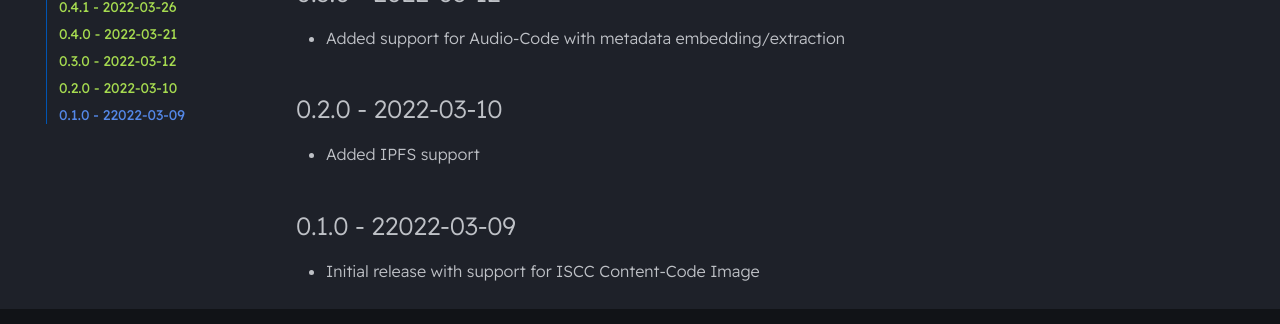
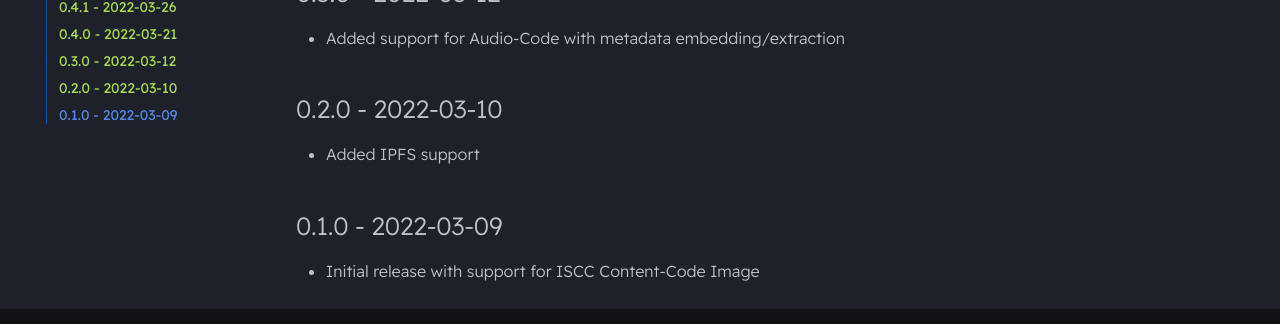
Before and after one commit to iscc/iscc-sdk, an MkDocs documentation site: the page built from docs/changelog.md, in a window 1280 px wide and 900 px high, scrolled down 3088 px. Shown: the part 526-850 px from the top of the window. Built offline with MkDocs 1.6.1 and Material for MkDocs 9.7.7, drawn with Linux system fonts in a browser that asks for light colours; comment, search, counter and statistics services are not loaded.

```diff
--- a/docs/changelog.md
+++ b/docs/changelog.md
@@ -97,5 +97,5 @@
 ## 0.2.0 - 2022-03-10
 - Added IPFS support
 
-## 0.1.0 - 22022-03-09
+## 0.1.0 - 2022-03-09
 - Initial release with support for ISCC Content-Code Image
--- a/pyproject.toml
+++ b/pyproject.toml
@@ -50,7 +50,7 @@ jmespath = "^1.0"
 Pillow = "^9.0"
 pytaglib-wheel = "^1.5"
 numpy = "^1.22"
-pymupdf = "1.21"
+pymupdf = "^1.21"
 ebookmeta = "^1.2"
 python-docx = "^0.8"
 
@@ -58,12 +58,12 @@ python-docx = "^0.8"
 [tool.poetry.dev-dependencies]
 pytest = "^7.0"
 black = "^22.1"
-coverage = "^6.3"
+coverage = "^7.0"
 pytest-cov = "^4.0"
 poethepoet = "^0.16"
 bandit = "^1.7"
 mkdocs-material = "^9.1"
-mkdocstrings = {extras = ["python"], version = "^0.19"}
+mkdocstrings = {extras = ["python"], version = "^0.20"}
 iscc-samples = "^0.6"
 codetiming = "^1.3"
 
```
Also changed, not shown: CHANGELOG.md (+1 -1 lines), 1 other file.
